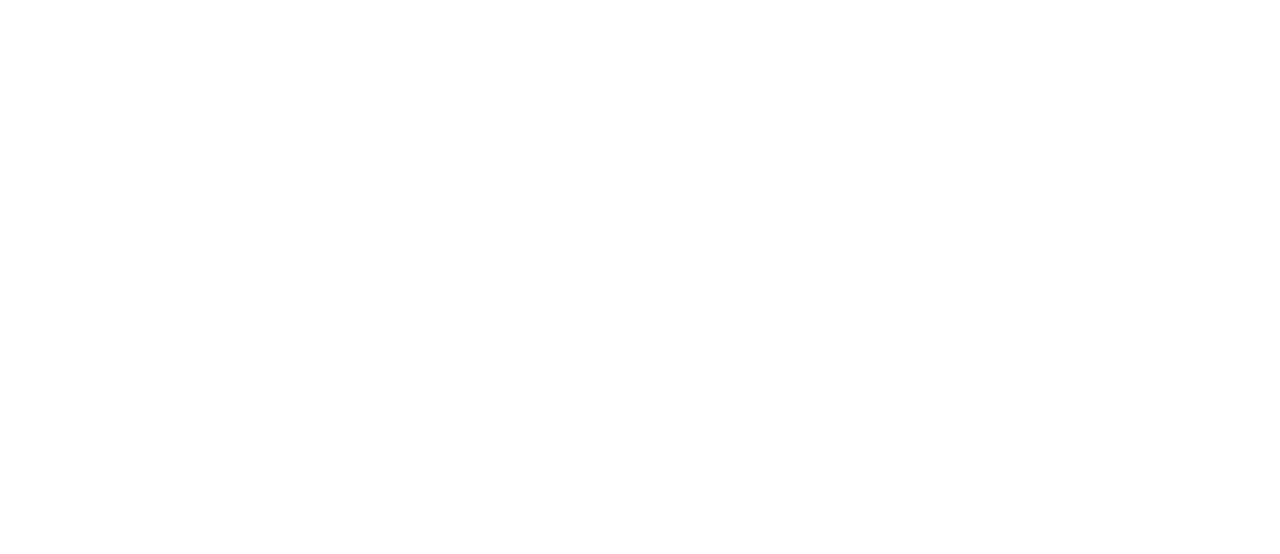
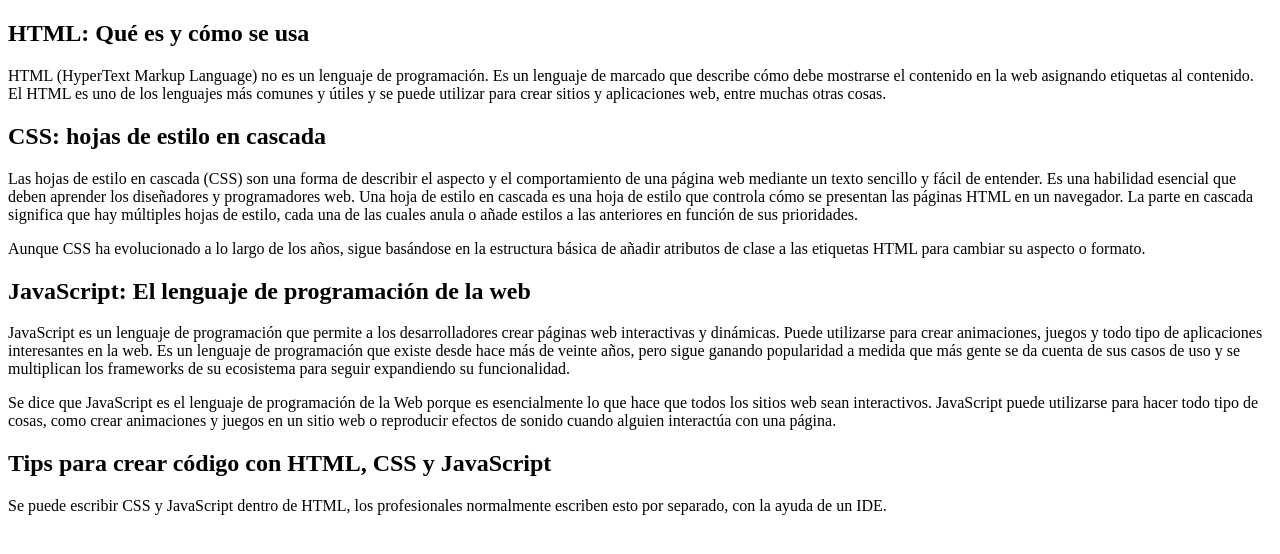
Before and after one commit to m-angels/LM22-23, a plain HTML site: page index.html in a window 1280 px wide. Drawn offline with Linux system fonts and the light colour scheme.

Commit message:
Se añade contenido

```diff
--- a/index.html
+++ b/index.html
@@ -11,5 +11,38 @@
         <link rel="stylesheet" type="text/css" href="">
     </head>
     <body>
+        <h2>HTML: Qué es y cómo se usa</h2>
+            <p>
+            HTML (HyperText Markup Language) no es un lenguaje de programación. Es un lenguaje de marcado que describe cómo debe mostrarse el contenido
+            en la web asignando etiquetas al contenido. El HTML es uno de los lenguajes más comunes y útiles y se puede utilizar para crear sitios y
+            aplicaciones web, entre muchas otras cosas.
+            </p>
+        <h2>CSS: hojas de estilo en cascada</h2>
+            <p>
+            Las hojas de estilo en cascada (CSS) son una forma de describir el aspecto y el comportamiento de una página web mediante un texto sencillo y
+            fácil de entender. Es una habilidad esencial que deben aprender los diseñadores y programadores web.
+            Una hoja de estilo en cascada es una hoja de estilo que controla cómo se presentan las páginas HTML en un navegador. La parte en cascada
+            significa que hay múltiples hojas de estilo, cada una de las cuales anula o añade estilos a las anteriores en función de sus prioridades.
+            </p>
+            <p>
+            Aunque CSS ha evolucionado a lo largo de los años, sigue basándose en la estructura básica de añadir atributos de clase a las etiquetas HTML para
+            cambiar su aspecto o formato.
+            </p>
+        <h2>JavaScript: El lenguaje de programación de la web</h2>
+            <p>
+            JavaScript es un lenguaje de programación que permite a los desarrolladores crear páginas web interactivas y dinámicas. Puede utilizarse
+            para crear animaciones, juegos y todo tipo de aplicaciones interesantes en la web. Es un lenguaje de programación que existe desde hace más
+            de veinte años, pero sigue ganando popularidad a medida que más gente se da cuenta de sus casos de uso y se multiplican los frameworks de
+            su ecosistema para seguir expandiendo su funcionalidad.
+            </p>
+            <p>
+            Se dice que JavaScript es el lenguaje de programación de la Web porque es esencialmente lo que hace que todos los sitios web sean
+            interactivos. JavaScript puede utilizarse para hacer todo tipo de cosas, como crear animaciones y juegos en un sitio web o reproducir efectos
+            de sonido cuando alguien interactúa con una página.
+            </p>
+        <h2>Tips para crear código con HTML, CSS y JavaScript</h2>
+            <p>
+            Se puede escribir CSS y JavaScript dentro de HTML, los profesionales normalmente escriben esto por separado, con la ayuda de un IDE.
+            </p>
     </body>
 </html>
```
